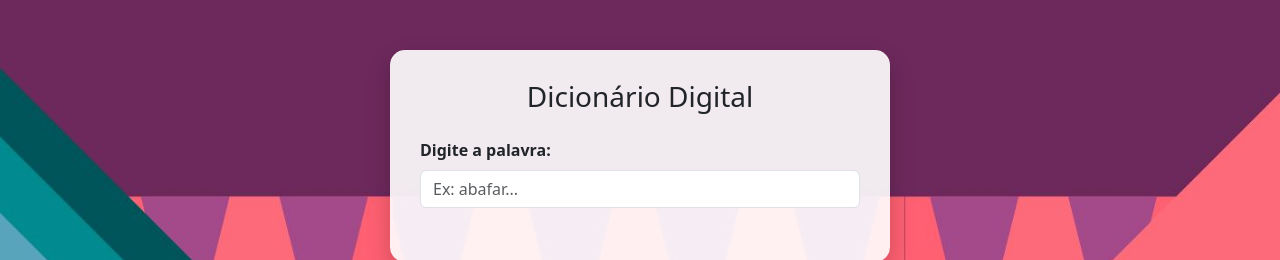
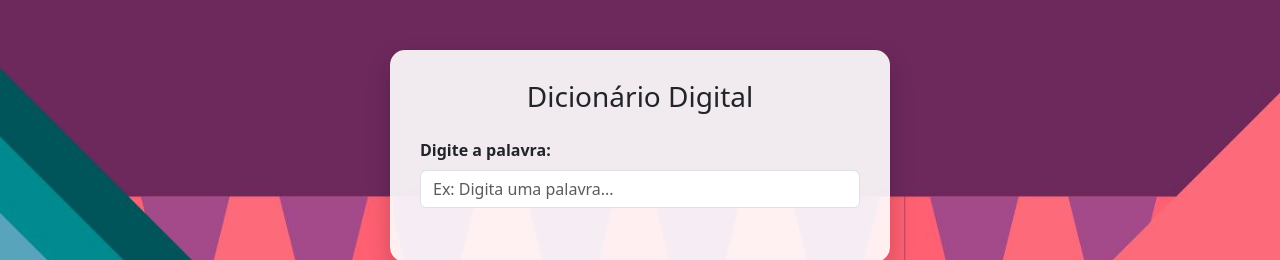
Before and after one commit to Diekue/Diekue, a plain HTML site: page index.html in a window 1280 px wide. Shown: the top 260 px of the page. Drawn offline with nearby package versions, Linux system fonts and the light colour scheme; no server answers.

Commit message:
Update index.html

```diff
--- a/index.html
+++ b/index.html
@@ -62,7 +62,7 @@
 
         <div class="mb-3">
             <label class="form-label fw-bold">Digite a palavra:</label>
-            <input type="text" class="form-control" id="wordInput" placeholder="Ex: abafar..." autocomplete="off">
+            <input type="text" class="form-control" id="wordInput" placeholder="Ex: Digita uma palavra..." autocomplete="off">
             <div id="suggestions" class="mt-1 shadow-sm"></div>
         </div>
 
@@ -185,4 +185,5 @@
     };
 </script>
 </body>
+
 </html>
```
